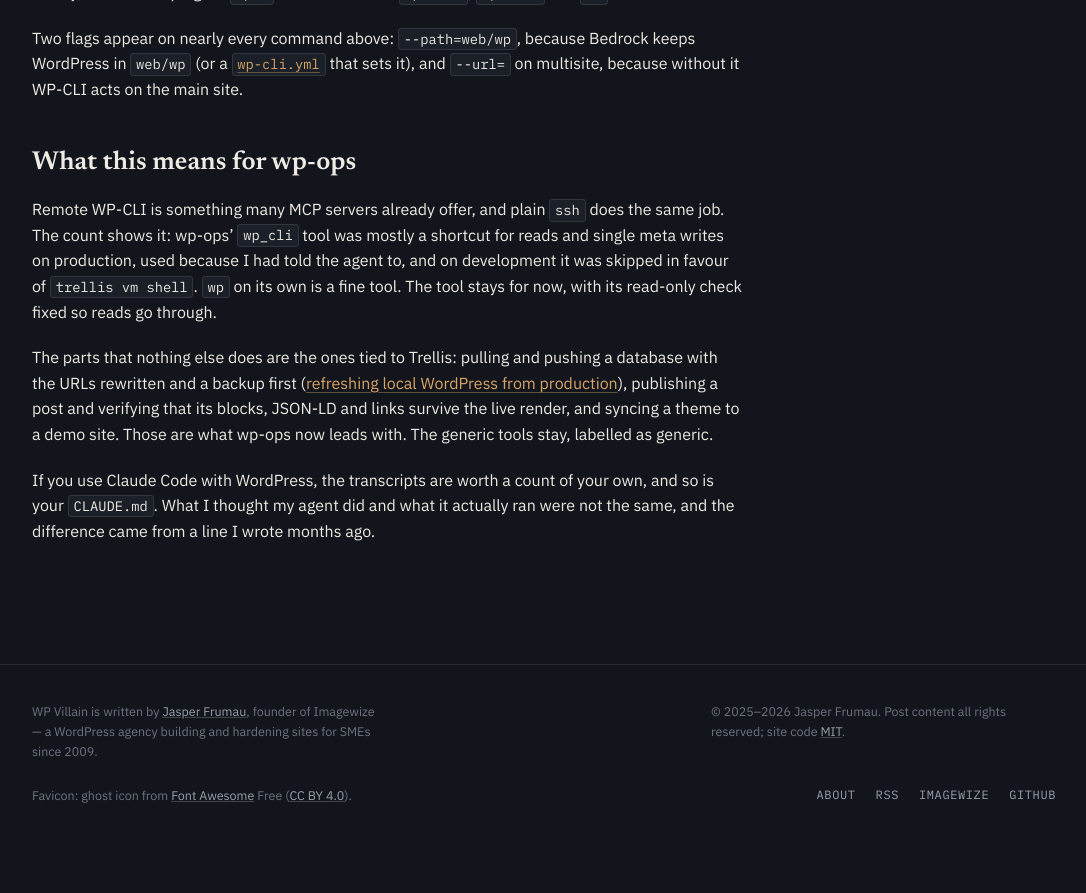
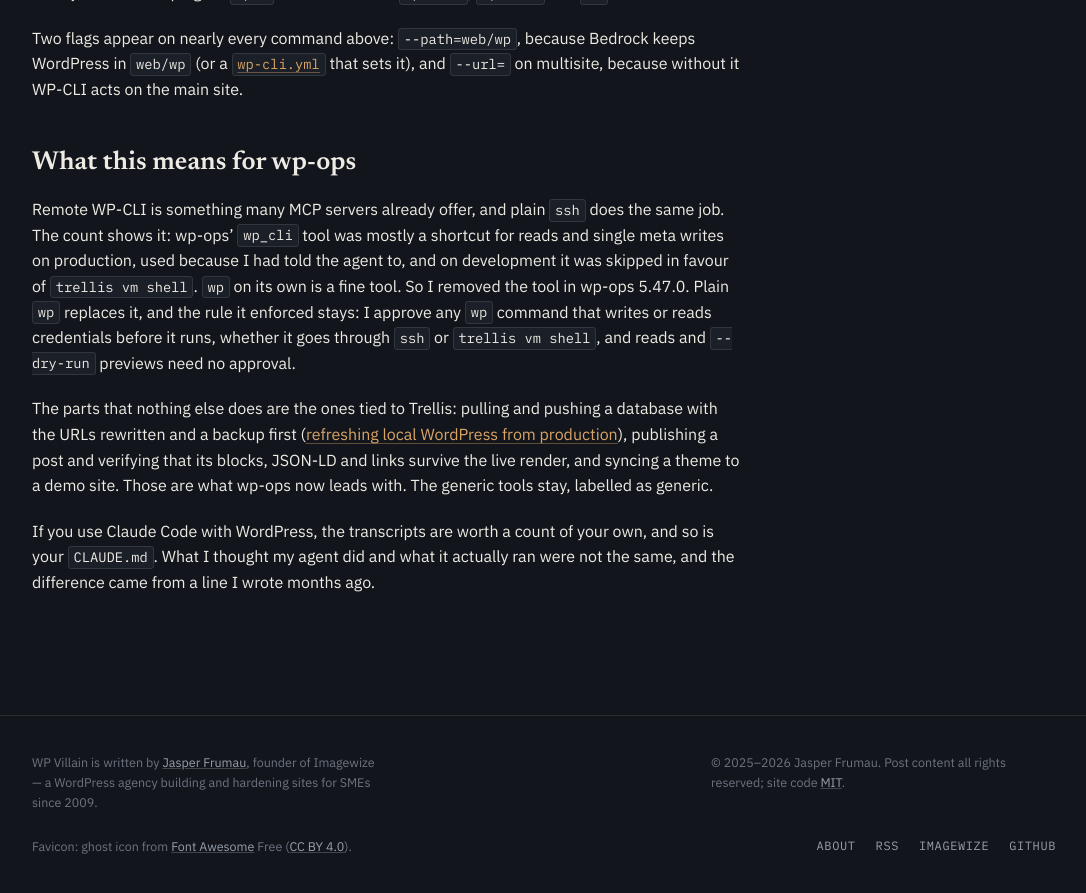
Before and after one commit to wpvillain/wpvillain.github.io, a Jekyll site: the page built from _posts/2026-11-15-claude-code-wp-cli-commands-wp-ops-vs-plain-wp.markdown, in a window 1280 px wide and 900 px high, scrolled down 5306 px. Shown: the top 893 px of the window, without its empty margins (96-1182 px from the left). Built offline with Jekyll 4.4.1, drawn with Linux system fonts in a browser that asks for light colours; before the commit the page ends 6155 px from its top, so only the background shows below that.

Commit message:
Post: the wp_cli tool is removed, with the write-approval rule kept for plain wp

```diff
--- a/_posts/2026-11-15-claude-code-wp-cli-commands-wp-ops-vs-plain-wp.markdown
+++ b/_posts/2026-11-15-claude-code-wp-cli-commands-wp-ops-vs-plain-wp.markdown
@@ -140,7 +140,7 @@ Two flags appear on nearly every command above: `--path=web/wp`, because Bedrock
 
 ## What this means for wp-ops
 
-Remote WP-CLI is something many MCP servers already offer, and plain `ssh` does the same job. The count shows it: wp-ops' `wp_cli` tool was mostly a shortcut for reads and single meta writes on production, used because I had told the agent to, and on development it was skipped in favour of `trellis vm shell`. `wp` on its own is a fine tool. The tool stays for now, with its read-only check fixed so reads go through.
+Remote WP-CLI is something many MCP servers already offer, and plain `ssh` does the same job. The count shows it: wp-ops' `wp_cli` tool was mostly a shortcut for reads and single meta writes on production, used because I had told the agent to, and on development it was skipped in favour of `trellis vm shell`. `wp` on its own is a fine tool. So I removed the tool in wp-ops 5.47.0. Plain `wp` replaces it, and the rule it enforced stays: I approve any `wp` command that writes or reads credentials before it runs, whether it goes through `ssh` or `trellis vm shell`, and reads and `--dry-run` previews need no approval.
 
 The parts that nothing else does are the ones tied to Trellis: pulling and pushing a database with the URLs rewritten and a backup first ([refreshing local WordPress from production](/refresh-local-wordpress-from-production-wp-ops/)), publishing a post and verifying that its blocks, JSON-LD and links survive the live render, and syncing a theme to a demo site. Those are what wp-ops now leads with. The generic tools stay, labelled as generic.
 
```
